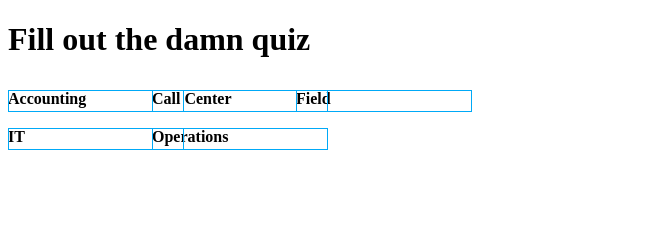
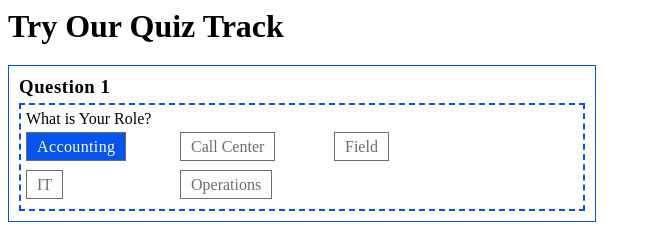
Before and after one commit to maxglova/Quiz-Tracks, a plain HTML site: page index.html in a window 1280 px wide. Shown: the whole page, without its empty margins (0-651 px from the left). Drawn offline with nearby package versions, Linux system fonts and the light colour scheme.

Commit message:
Initial Setup for Quiz Track

```diff
--- a/index.html
+++ b/index.html
@@ -9,34 +9,43 @@
         <title>Quiz Tracks</title>
         <meta name="description" content="" />
         <meta name="viewport" content="width=device-width, initial-scale=1" />
-        <link rel="stylesheet" href="style.css" />
+        <link rel="stylesheet/less" type="text/css" href="/style-2.less" />
     </head>
     <body>
-            <h1>Fill out the damn quiz</h1>
+            <h1>Try Our Quiz Track</h1>
             <div class="quiz-container">
-                <label class="btn-labels">Accounting
-                    <input type="checkbox">
-                    <span class="checkmark"></span>
-                </label>
-                <label class="btn-labels">Call Center
-                    <input type="checkbox">
-                    <span class="checkmark"></span>
-                </label>
-                <label class="btn-labels">Field
-                    <input type="checkbox">
-                    <span class="checkmark"></span>
-                </label>
-                <label class="btn-labels">IT
-                    <input type="checkbox">
-                    <span class="checkmark"></span>
-                </label>
-                <label class="btn-labels">Operations
-                    <input type="checkbox">
-                    <span class="checkmark"></span>
-                </label>
+                <div id="question-wrap">
+                    <h3 class="quiz-question-label">Question 1</h3>
+                    <div class="question-container">
+                        <h3 class="question">What is Your Role?</h3>
+                        <div id="roles-container">
+                            <div class="btn-container">
+                                <input type="radio" id="accounting-btn" name="jobRoles" value="accounting" checked>
+                                <label for="accounting" class="btn-labels">Accounting</label>
+                            </div>
+                            <div class="btn-container">
+                                <input type="radio" id="call-center-btn" name="jobRoles" value="call-center">
+                                <label for="call-center" class="btn-labels">Call Center</label>
+                            </div>
+                            <div class="btn-container">
+                                <input type="radio" id="field-btn" name="jobRoles" value="field">
+                                <label for="field" class="btn-labels">Field</label>
+                            </div>
+                            <div class="btn-container">
+                                <input type="radio" id="IT-btn" name="jobRoles" value="IT">
+                                <label for="IT" class="btn-labels">IT</label>
+                            </div>
+                            <div class="btn-container">
+                                <input type="radio" id="operations-btn" name="jobRoles" value="operations">
+                                <label for="operations" class="btn-labels">Operations</label>
+                            </div>
+                        </div>
+                    </div>
+                </div>
             </div>
 
-        <script src="quiz-tracks.js" async defer></script>
+            <script src="//cdnjs.cloudflare.com/ajax/libs/less.js/3.9.0/less.min.js" ></script>
+        <script src="/quiz-tracks.js" async defer></script>
     </body>
 </html>
 
--- a/quiz-tracks.js
+++ b/quiz-tracks.js
@@ -1,3 +1,6 @@
-//ToDo
-//Define Variables: Role, Level of expertice, PDFs
-//Target the Selection Bubbles
+// Quiz Tracks
+// Originally created for the 2020 Pantheon site
+
+function generatePdfs() {
+    let jobRoles =
+}
--- /dev/null
+++ b/style-2.less
@@ -0,0 +1,90 @@
+:root {
+    --blueprint-blue: #0553EF;
+    --inactive-gray: #6d6d6d;
+    --white: #ffffff;
+
+    body{
+        font-family: barlow;
+
+        h1, h2, h3, h4, h5, h6{
+            margin: 0px;
+        }
+
+        .quiz-container {
+            display: flex;
+            flex-direction: row;
+            flex-wrap: wrap;
+            width: 100%;
+            max-width: 566px;
+            padding: 10px;
+            border: solid 1px var(--blueprint-blue);
+            margin-top: 20px;
+
+            #question-wrap{
+                display: flex;
+                flex-direction: column;
+                flex-wrap: wrap;
+
+                .quiz-question-label{
+                    font-weight: bold;
+                    letter-spacing: .58px;
+                    margin-top: 0px;
+                    margin-bottom: 5px;
+                }
+
+                .question-container{
+                    border: 2px dashed var(--blueprint-blue);
+                    padding: 5px;
+
+                    .question{
+                        font-weight: normal;
+                        font-size: 16px;
+                    }
+
+                    #roles-container{
+                        display: flex;
+                        flex-wrap: wrap;
+                        align-items: center;
+
+                        .btn-container{
+                            margin: 10px;
+                            width: 134px;
+
+                            input[type="radio"] {
+                                position: absolute;
+                                opacity: 0;
+                                width: 134px;
+                                z-index: 100;
+                            }
+
+                            label{
+                                text-align: center;
+                                color: var(--inactive-gray);
+                                min-width: 134px;
+                                border: 1px solid var(--inactive-gray);
+                                padding: 5px 10px;
+                                color: var(--inactive-gray);
+                            }
+
+                            input[type=radio]:focus + label {
+                                outline: var(--blueprint-blue) auto 3px;
+                            }
+
+                            input[type="radio"]:checked + label{
+                                color: var(--white);
+                                background-color: var(--blueprint-blue);
+                                letter-spacing: .38px;
+                            }
+                        }
+
+                        .btn-container:nth-child(1),
+                        .btn-container:nth-child(4),{
+                            margin-left: 0px;
+                        }
+
+                    }
+                }
+            }
+        }
+    }
+  }
--- /dev/null
+++ b/style.less
@@ -0,0 +1,96 @@
+:root {
+    --blueprint-blue: #0553EF;
+    --inactive-gray: #6d6d6d;
+
+    body{
+        font-family: barlow;
+
+        h1, h2, h3, h4, h5, h6{
+            margin: 0px;
+        }
+
+        .quiz-container {
+            display: flex;
+            flex-direction: row;
+            flex-wrap: wrap;
+            width: 100%;
+            max-width: 566px;
+            padding: 10px;
+            border: solid 1px var(--blueprint-blue);
+            margin-top: 20px;
+
+            #question-wrap{
+                display: flex;
+                flex-direction: column;
+                flex-wrap: wrap;
+
+                .quiz-question-label{
+                    font-weight: bold;
+                    letter-spacing: .58px;
+                    margin-top: 0px;
+                    margin-bottom: 5px;
+                }
+
+                .question-container{
+                    border: 2px dashed var(--blueprint-blue);
+                    padding: 5px;
+
+                    .question{
+                        font-weight: normal;
+                        font-size: 16px;
+                    }
+
+                    #roles-container{
+
+
+                        label {
+                            width: 134px;
+                            position: relative;
+                            text-align: center;
+                            line-height: 28px;
+                            border: 1px solid var(--inactive-gray);
+                            display: inline-block;
+                            margin-top: 5px;
+                            color: var(--inactive-gray);
+
+                            &:active {
+                                color: var(--blueprint-blue);
+                                border-color: var(--blueprint-blue);
+                            }
+                            &:checked {
+                                color: var(--blueprint-blue);
+                                border-color: var(--inactive-gray);
+                            }
+
+                            input[type="radio"] {
+                                display: ;
+                            }
+
+                            label+input[type="radio"]:checked{
+                                border-color: var(--blueprint-blue);
+                                color: var(--blueprint-blue);
+                                background-color: green;
+                                label{
+                                    border-color: var(--blueprint-blue);
+                                }
+                            }
+
+                            .checkmark{
+                                display: none;
+                            }
+                        }
+
+                        label:nth-child(4) {
+                            margin-top: 10px;
+                        }
+
+                    }
+                }
+            }
+        }
+    }
+  }
+
+  .roles-container label + input[type="radio"]:checked {
+    color: red;
+  }
```
Also changed, not shown: style.css (deleted).
